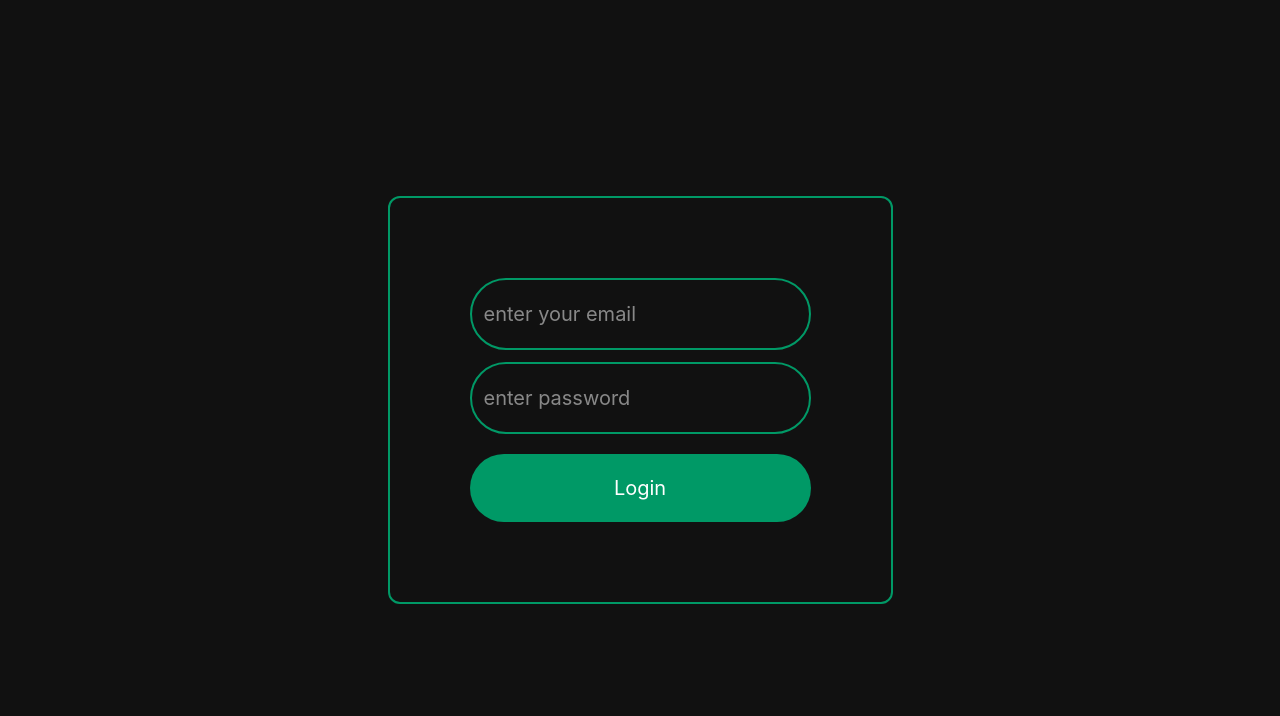
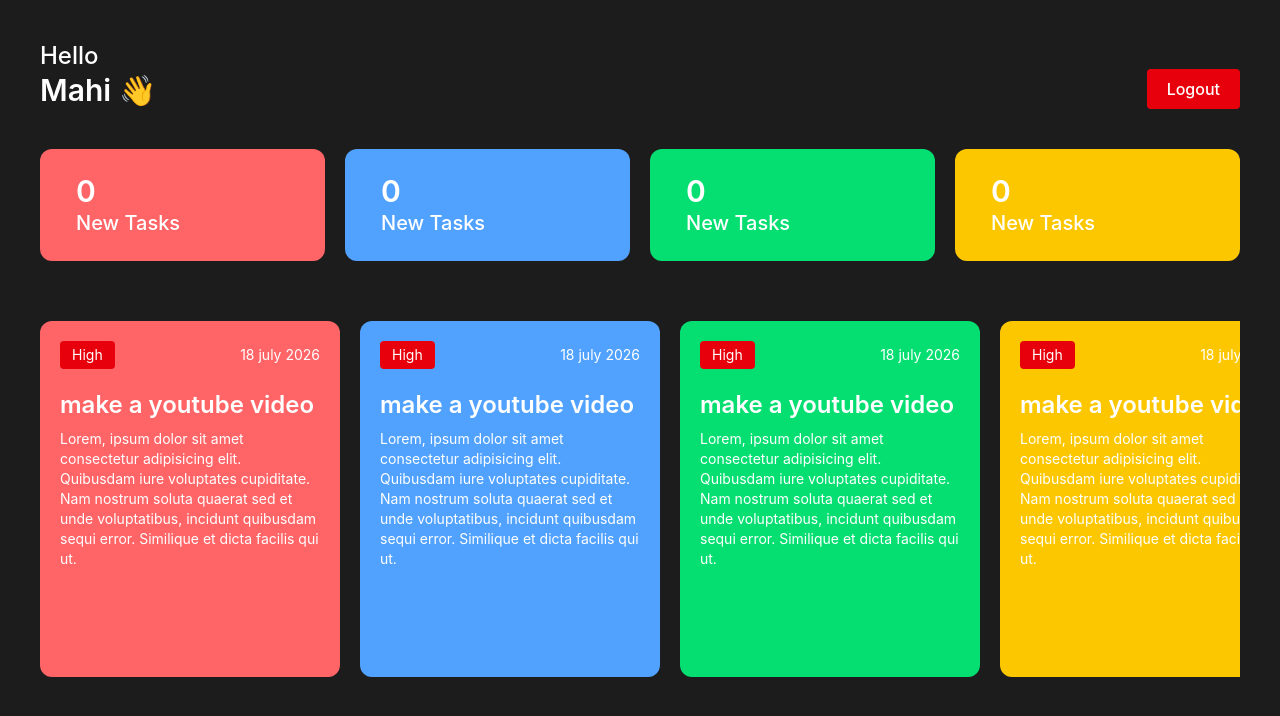
Before and after one commit to singhmahipal/Employ-Management-System, a React (Vite) app: page / in a window 1280 px wide. Shown: the top 716 px of the page. Built offline with nearby package versions, Linux system fonts and the light colour scheme.

Commit message:
add employee Dashboard

```diff
--- a/src/App.jsx
+++ b/src/App.jsx
@@ -1,12 +1,14 @@
-import React from 'react'
-import Login from './components/Auth/Login.jsx'
+import React from "react";
+import Login from "./components/Auth/Login.jsx";
+import EmployeeDashboard from "./components/Dashboard/EmployeeDashboard.jsx";
 
 const App = () => {
   return (
     <>
-      <Login />
+      {/* <Login /> */}
+      <EmployeeDashboard />
     </>
-  )
-}
+  );
+};
 
-export default App
+export default App;
--- a/src/components/Dashboard/EmployeeDashboard.jsx
+++ b/src/components/Dashboard/EmployeeDashboard.jsx
@@ -0,0 +1,16 @@
+import React from "react";
+import Header from "../other/Header.jsx";
+import TaskListNumbers from "../other/TaskListNumbers.jsx";
+import TaskList from "../TaskList/TaskList.jsx";
+
+const EmployeeDashboard = () => {
+  return (
+    <div className="p-10 bg-[#1c1c1c] h-screen">
+      <Header />
+      <TaskListNumbers />
+      <TaskList />
+    </div>
+  );
+};
+
+export default EmployeeDashboard;
--- /dev/null
+++ b/src/components/TaskList/TaskList.jsx
@@ -0,0 +1,65 @@
+import React from "react";
+
+const TaskList = () => {
+  return (
+    <div
+      id="tasklist"
+      className="h-[55%] flex overflow-x-auto items-center justify-start gap-5 flex-nowrap w-full py-5 mt-10"
+    >
+      <div className="shrink-0 h-full w-75 p-5 bg-red-400 rounded-xl">
+        <div className="flex justify-between items-center">
+          <h3 className="px-3 py-1 text-sm bg-red-600 rounded">High</h3>
+          <h4 className="text-sm">18 july 2026</h4>
+        </div>
+        <h2 className="mt-5 text-2xl font-semibold">make a youtube video</h2>
+        <p className="mt-2 text-sm">
+          Lorem, ipsum dolor sit amet consectetur adipisicing elit. Quibusdam
+          iure voluptates cupiditate. Nam nostrum soluta quaerat sed et unde
+          voluptatibus, incidunt quibusdam sequi error. Similique et dicta
+          facilis qui ut.
+        </p>
+      </div>
+      <div className="shrink-0 h-full w-75 p-5 bg-blue-400 rounded-xl">
+        <div className="flex justify-between items-center">
+          <h3 className="px-3 py-1 text-sm bg-red-600 rounded">High</h3>
+          <h4 className="text-sm">18 july 2026</h4>
+        </div>
+        <h2 className="mt-5 text-2xl font-semibold">make a youtube video</h2>
+        <p className="mt-2 text-sm">
+          Lorem, ipsum dolor sit amet consectetur adipisicing elit. Quibusdam
+          iure voluptates cupiditate. Nam nostrum soluta quaerat sed et unde
+          voluptatibus, incidunt quibusdam sequi error. Similique et dicta
+          facilis qui ut.
+        </p>
+      </div>
+      <div className="shrink-0 h-full w-75 p-5 bg-green-400 rounded-xl">
+        <div className="flex justify-between items-center">
+          <h3 className="px-3 py-1 text-sm bg-red-600 rounded">High</h3>
+          <h4 className="text-sm">18 july 2026</h4>
+        </div>
+        <h2 className="mt-5 text-2xl font-semibold">make a youtube video</h2>
+        <p className="mt-2 text-sm">
+          Lorem, ipsum dolor sit amet consectetur adipisicing elit. Quibusdam
+          iure voluptates cupiditate. Nam nostrum soluta quaerat sed et unde
+          voluptatibus, incidunt quibusdam sequi error. Similique et dicta
+          facilis qui ut.
+        </p>
+      </div>
+      <div className="shrink-0 h-full w-75 p-5 bg-yellow-400 rounded-xl">
+        <div className="flex justify-between items-center">
+          <h3 className="px-3 py-1 text-sm bg-red-600 rounded">High</h3>
+          <h4 className="text-sm">18 july 2026</h4>
+        </div>
+        <h2 className="mt-5 text-2xl font-semibold">make a youtube video</h2>
+        <p className="mt-2 text-sm">
+          Lorem, ipsum dolor sit amet consectetur adipisicing elit. Quibusdam
+          iure voluptates cupiditate. Nam nostrum soluta quaerat sed et unde
+          voluptatibus, incidunt quibusdam sequi error. Similique et dicta
+          facilis qui ut.
+        </p>
+      </div>
+    </div>
+  );
+};
+
+export default TaskList;
--- /dev/null
+++ b/src/components/other/Header.jsx
@@ -0,0 +1,17 @@
+import React from "react";
+
+const Header = () => {
+  return (
+    <div className="flex items-end justify-between">
+      <h1 className="text-2xl font-medium">
+        Hello <br />
+        <span className="text-3xl font-semibold">Mahi 👋</span>
+      </h1>
+      <button className="bg-red-600 py-2 px-5 font-medium text-base rounded-sm">
+        Logout
+      </button>
+    </div>
+  );
+};
+
+export default Header;
--- /dev/null
+++ b/src/components/other/TaskListNumbers.jsx
@@ -0,0 +1,26 @@
+import React from "react";
+
+const TaskListNumbers = () => {
+  return (
+    <div className="flex mt-10 justify-between gap-5">
+      <div className="rounded-xl w-[45%] px-9 py-6 bg-red-400">
+        <h2 className="text-3xl font-semibold">0</h2>
+        <h3 className="text-xl font-medium">New Tasks</h3>
+      </div>
+      <div className="rounded-xl w-[45%] px-9 py-6 bg-blue-400">
+        <h2 className="text-3xl font-semibold">0</h2>
+        <h3 className="text-xl font-medium">New Tasks</h3>
+      </div>
+      <div className="rounded-xl w-[45%] px-9 py-6 bg-green-400">
+        <h2 className="text-3xl font-semibold">0</h2>
+        <h3 className="text-xl font-medium">New Tasks</h3>
+      </div>
+      <div className="rounded-xl w-[45%] px-9 py-6 bg-yellow-400">
+        <h2 className="text-3xl font-semibold">0</h2>
+        <h3 className="text-xl font-medium">New Tasks</h3>
+      </div>
+    </div>
+  );
+};
+
+export default TaskListNumbers;
--- a/src/index.css
+++ b/src/index.css
@@ -8,3 +8,7 @@ body {
   color: #ffffff;
   background-color: #111;
 }
+
+#tasklist::-webkit-scrollbar {
+display: none;
+}
```
